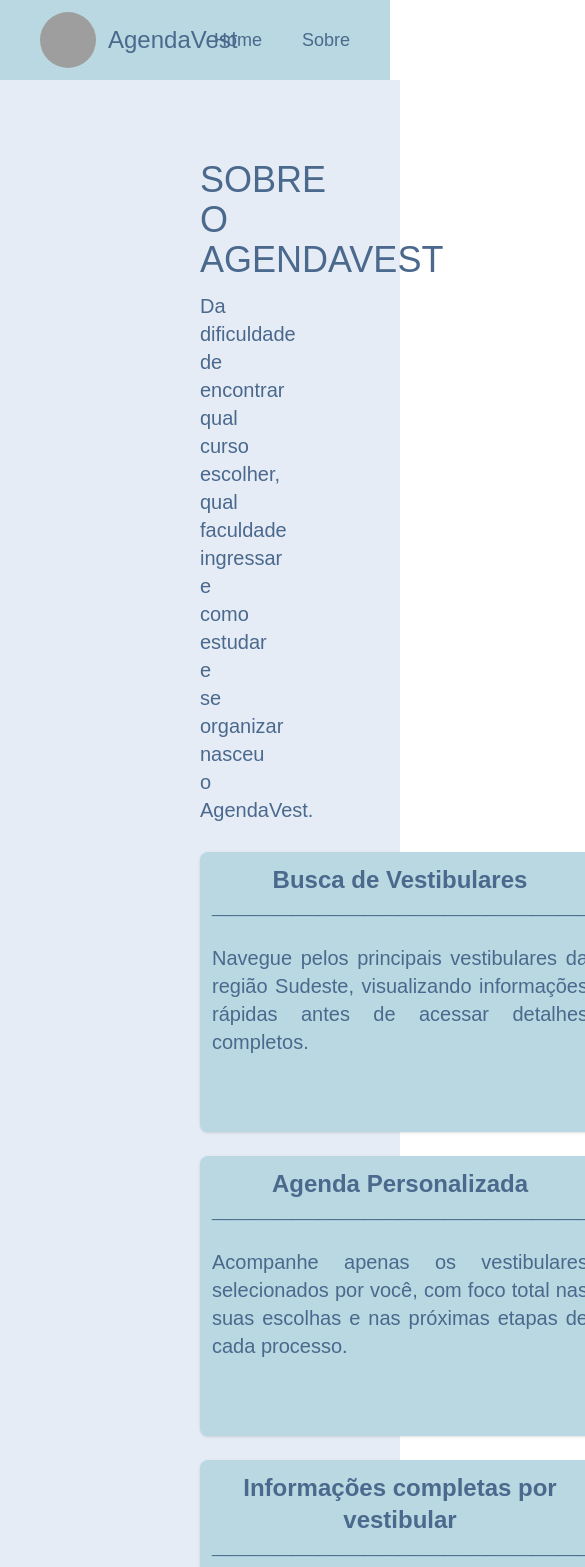
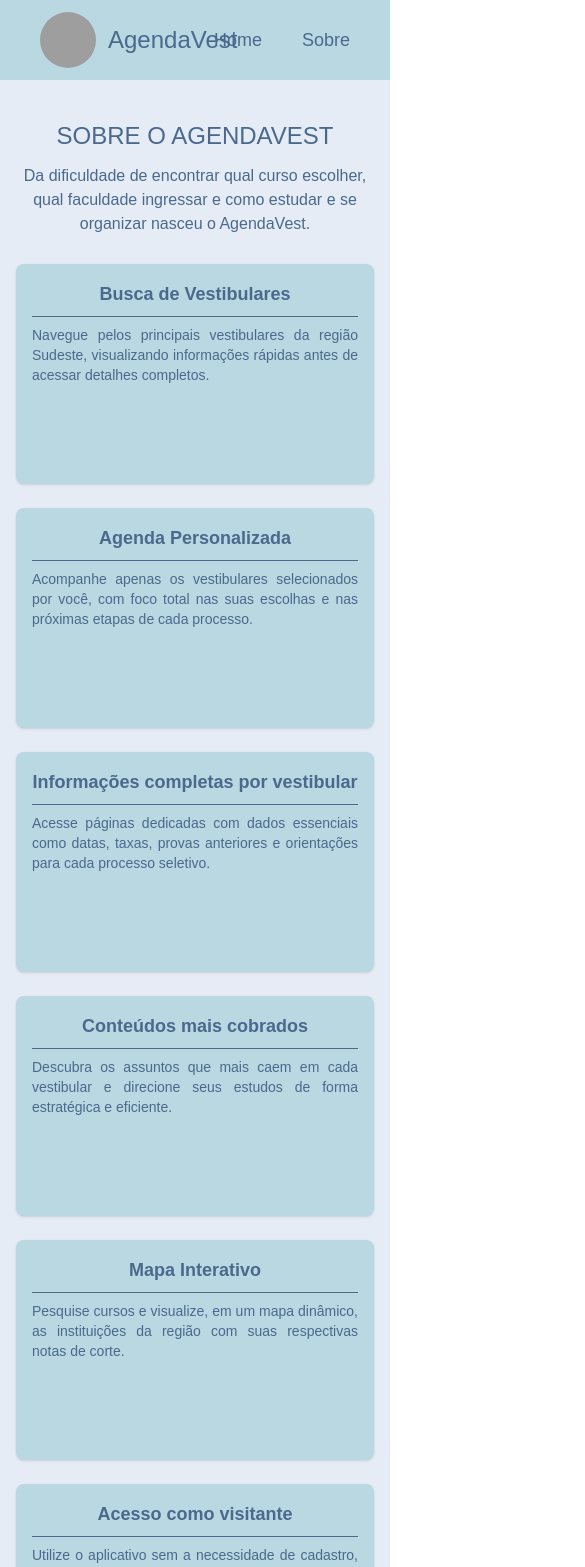
Before and after one commit to AsheleyC/TCC_agendaVest, a Next.js app in the folder web_vest/: page /sobre in a window 390 px wide. Shown: the top 1567 px of the page, 585 px wide, since content can reach past the window. Built offline with nearby package versions, Linux system fonts and the light colour scheme; grey boxes are pictures that could not be loaded.

Commit message:
Responsivo
Página Sobre alterada para ficar responsiva

```diff
--- a/web_vest/src/app/componentes/cardSobre.js
+++ b/web_vest/src/app/componentes/cardSobre.js
@@ -1,10 +1,13 @@
-export default function CardSobre({titulo, texto, altura}){
-    return(
-        <div className="flex flex-col p-3 bg-[#b9d8e1] w-100 h-70 text-[#4a698d] text-justify rounded-lg shadow-sm hover:shadow-md hover:scale-105 transition duration-300">
-            <h1 className="text-center text-2xl font-semibold">{titulo}</h1>
-            <p>___________________________________________</p>
-            <br></br>
-            <h3 className="text-xl">{texto}</h3>
+export default function CardSobre({ titulo, texto }) {
+    return (
+        <div className="flex flex-col p-4 bg-[#b9d8e1] w-full min-h-[220px] text-[#4a698d] text-justify rounded-lg shadow-sm hover:shadow-md hover:scale-105 transition duration-300">
+            <h1 className="text-center text-lg md:text-xl lg:text-2xl font-semibold">
+                {titulo}
+            </h1>
+            <hr className="my-2 border-[#4a698d]" />
+            <h3 className="text-sm md:text-base lg:text-lg">
+                {texto}
+            </h3>
         </div>
     )
 }
--- a/web_vest/src/app/sobre/page.js
+++ b/web_vest/src/app/sobre/page.js
@@ -1,21 +1,25 @@
 import CardSobre from "../componentes/cardSobre"
+
 export default function Sobre() {
     return (
-        <div className="min-h-screen flex flex-col bg-[#e5ecf6] text-[#4a698d] px-50 py-20">
-            <h1 className="text-4xl mb-3">SOBRE O AGENDAVEST</h1>
-            <h3 className="text-xl">Da dificuldade de encontrar qual curso escolher, qual faculdade ingressar e como estudar e se organizar nasceu o AgendaVest. </h3>
-            <div className="grid grid-cols-1 md:grid-cols-2 lg:grid-cols-3 gap-6 mt-7">
-                <CardSobre titulo={"Busca de Vestibulares"} texto={"Navegue pelos principais vestibulares da região Sudeste, visualizando informações rápidas antes de acessar detalhes completos."}/>
-                <CardSobre titulo={"Agenda Personalizada"} texto={"Acompanhe apenas os vestibulares selecionados por você, com foco total nas suas escolhas e nas próximas etapas de cada processo."} />
-                <CardSobre titulo={"Informações completas por vestibular"} texto={"Acesse páginas dedicadas com dados essenciais como datas, taxas, provas anteriores e orientações para cada processo seletivo."} />
-                <CardSobre titulo={"Conteúdos mais cobrados"} texto={"Descubra os assuntos que mais caem em cada vestibular e direcione seus estudos de forma estratégica e eficiente."} />
-                <CardSobre titulo={"Mapa Interativo"} texto={"Pesquise cursos e visualize, em um mapa dinâmico, as instituições da região com suas respectivas notas de corte."} />
-                <CardSobre titulo={"Acesso como visitante"} texto={"Utilize o aplicativo sem a necessidade de cadastro, com acesso às funcionalidades básicas para explorar vestibulares e informações gerais."} />
+        <div className="min-h-screen flex flex-col bg-[#e5ecf6] text-[#4a698d] px-4 sm:px-8 md:px-16 lg:px-24 xl:px-32 py-10 md:py-16">
+
+            <h1 className="text-2xl md:text-3xl lg:text-4xl mb-3 text-center md:text-left">
+                SOBRE O AGENDAVEST
+            </h1>
+
+            <h3 className="text-base md:text-lg lg:text-xl text-center md:text-left">
+                Da dificuldade de encontrar qual curso escolher, qual faculdade ingressar e como estudar e se organizar nasceu o AgendaVest.
+            </h3>
+
+            <div className="grid grid-cols-1 sm:grid-cols-2 lg:grid-cols-3 gap-6 mt-7">
+                <CardSobre titulo="Busca de Vestibulares" texto="Navegue pelos principais vestibulares da região Sudeste, visualizando informações rápidas antes de acessar detalhes completos." />
+                <CardSobre titulo="Agenda Personalizada" texto="Acompanhe apenas os vestibulares selecionados por você, com foco total nas suas escolhas e nas próximas etapas de cada processo." />
+                <CardSobre titulo="Informações completas por vestibular" texto="Acesse páginas dedicadas com dados essenciais como datas, taxas, provas anteriores e orientações para cada processo seletivo." />
+                <CardSobre titulo="Conteúdos mais cobrados" texto="Descubra os assuntos que mais caem em cada vestibular e direcione seus estudos de forma estratégica e eficiente." />
+                <CardSobre titulo="Mapa Interativo" texto="Pesquise cursos e visualize, em um mapa dinâmico, as instituições da região com suas respectivas notas de corte." />
+                <CardSobre titulo="Acesso como visitante" texto="Utilize o aplicativo sem a necessidade de cadastro, com acesso às funcionalidades básicas para explorar vestibulares e informações gerais." />
             </div>
         </div>
     )
 }
-
-
-//  CardSobre.js
-// export default function CardSobre(){}
```
